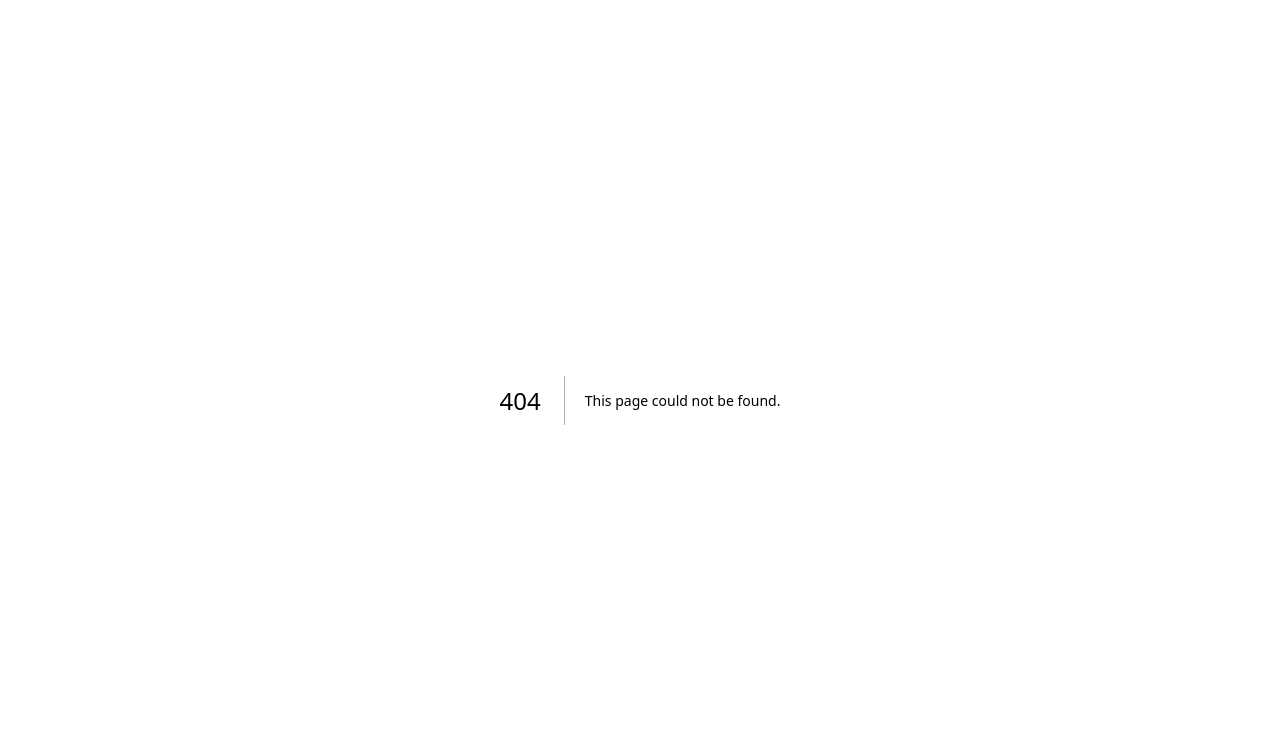
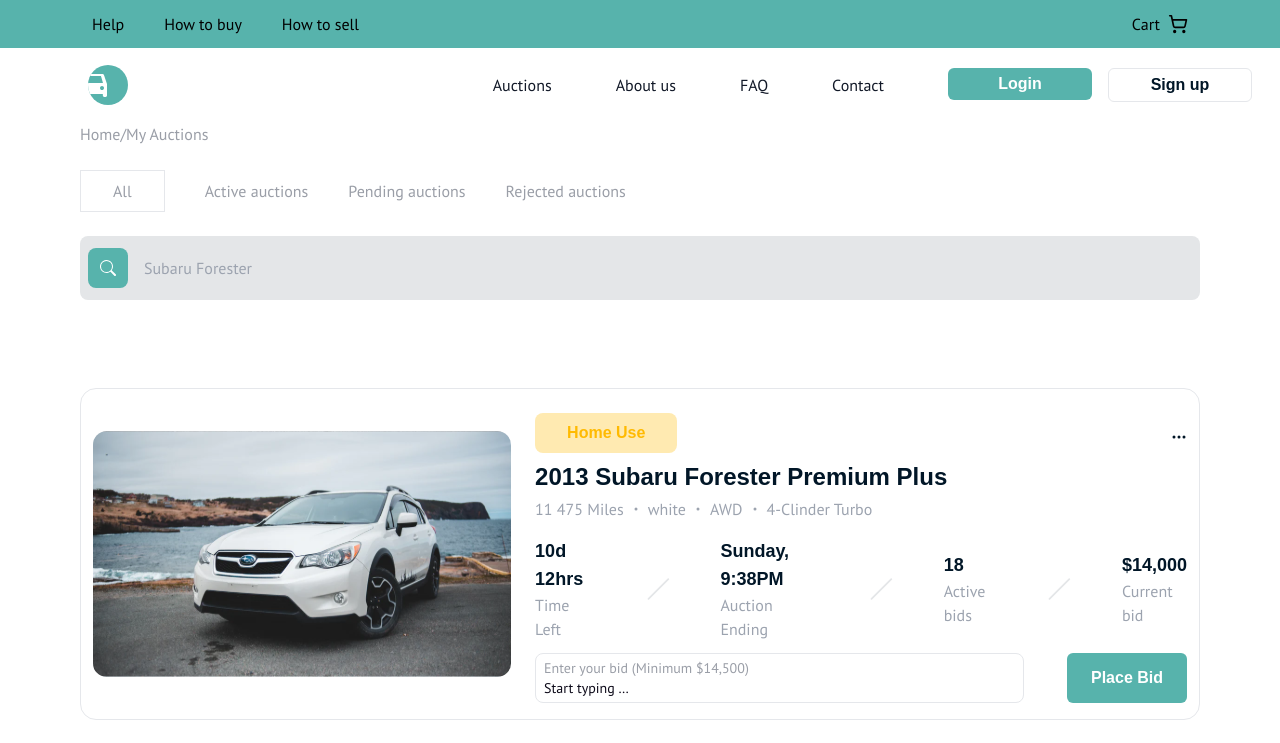
Before and after one commit to junior-8080/auctionApp, a Next.js app: page /myAuctions in a window 1280 px wide. Before the commit this address had no page. Shown: the top 743 px of the page. Built offline with nearby package versions, Linux system fonts and the light colour scheme.

Commit message:
product details page

```diff
--- a/src/app/globals.css
+++ b/src/app/globals.css
@@ -18,9 +18,7 @@
 
 body {
   color: rgb(var(--foreground-rgb));
-  background: linear-gradient(to bottom,
-      transparent,
-      rgb(var(--background-end-rgb))) rgb(var(--background-start-rgb));
+  /* background: ; */
 }
 
 
--- /dev/null
+++ b/src/app/myAuctions/page.tsx
@@ -0,0 +1,16 @@
+import Footer from "@/components/Footer";
+import Navbar from "@/components/Navbar";
+import PageContent from "@/components/myAuctions/PageContent";
+import React from "react";
+
+const page = () => {
+  return (
+    <div>
+      <Navbar />
+      <PageContent />
+      <Footer />
+    </div>
+  );
+};
+
+export default page;
--- a/src/app/page.tsx
+++ b/src/app/page.tsx
@@ -13,8 +13,16 @@
       <HeroSection />
       <Features />
       <section className="flex flex-col pl-20 gap-4 pr-20">
-        <ProductListing caption="ENDING SOON AUCTIONS" />
-        <ProductListing caption="LATEST AUCTIONS" />
+        <ProductListing
+          auctionPage={false}
+          flexCard={false}
+          caption="ENDING SOON AUCTIONS"
+        />
+        <ProductListing
+          auctionPage={false}
+          flexCard={false}
+          caption="LATEST AUCTIONS"
+        />
       </section>
       <ContactForm />
       <Footer />
--- /dev/null
+++ b/src/components/myAuctions/PageContent.tsx
@@ -0,0 +1,47 @@
+import React from "react";
+import { BsSearch } from "react-icons/bs";
+import ProductListing from "../products/ProductListing";
+import { MdArrowRight, MdOutlineKeyboardArrowRight } from "react-icons/md";
+
+const PageContent = () => {
+  return (
+    <main className="px-20 pb-20">
+      <div className="flex flex-col  space-y-6 pb-8">
+        <p className="text-grey">Home/My Auctions</p>
+        <div className="flex items-center  gap-10 text-grey">
+          <p className="px-8 py-2  border text-center">All</p>
+          <p>Active auctions</p>
+          <p>Pending auctions</p>
+          <p>Rejected auctions</p>
+        </div>
+        <div className="flex items-center rounded-lg px-2 bg-[#E4E6E8] h-16">
+          <p className="flex items-center rounded-lg mr-2 p-3 h-10 text-white bg-teal">
+            <BsSearch />
+          </p>
+          <input
+            id="search-auctions"
+            className="flex-1 bg-transparent px-2 py-1 text-textBlack focus:outline-none  outline-none"
+            type="text"
+            name="search"
+            value=""
+            placeholder="Subaru Forester"
+            // onChange={(e) => handleChange(e)}
+          />
+        </div>
+      </div>
+
+    <ProductListing caption={""} auctionPage={true} flexCard={true} />
+
+      <div className="text-smbold flex gap-10 items-center">
+        <p className="bg-teal py-2 px-5 rounded-lg text-white">1</p>
+        <p>2</p>
+        <p>3</p>
+        <p>4</p>
+        <p>5</p>
+        <button className="flex items-center border rounded-lg font-[400] text-grey py-2 px-5 ">Next <MdOutlineKeyboardArrowRight className='ml-2' /></button>
+      </div>
+    </main>
+  );
+};
+
+export default PageContent;
--- a/src/components/products/PageContent.tsx
+++ b/src/components/products/PageContent.tsx
@@ -283,7 +283,7 @@
         </div>
 
         <div className="pt-10 pb-20">
-          <ProductListing caption="RELATED PRODUCTS" />
+          <ProductListing auctionPage={false}  flexCard={false} caption="RELATED PRODUCTS" />
         </div>
       </div>
     </div>
--- a/src/components/products/ProductCard.tsx
+++ b/src/components/products/ProductCard.tsx
@@ -2,22 +2,52 @@
 import Image from "next/image";
 import Link from "next/link";
 import React from "react";
-import { BsDot } from "react-icons/bs";
+import { BsDot, BsSlashLg, BsThreeDots } from "react-icons/bs";
 import { PiWarningCircleLight } from "react-icons/pi";
 
-const ProductCard = () => {
+const ProductCard = ({
+  flexCard,
+  auctionPage,
+}: {
+  flexCard: boolean;
+  auctionPage: boolean;
+}) => {
   return (
-    <Link href='/productDetails/544'>
-    <div className="p-3 h-628 rounded-2xl border">
+    <Link href="/productDetails/544">
+      <div
+        className={`${
+          flexCard ? "flex-row gap-6" : "flex-col"
+        }  flex p-3 h-628 rounded-2xl border `}
+      >
         <div className="relative">
-        <Image src="/assets/Car1.svg" width={472} height={277} alt="product" />
+          <Image
+            className={`${flexCard && "h-full"}`}
+            src="/assets/Car1.svg"
+            width={`${auctionPage ? 500 : flexCard ? 280 : 472}`}
+            height={`${flexCard ? 300 : 277}`}
+            alt="product"
+          />
+          {!flexCard && (
             <p className="flex bg-slate-100 items-center justify-center absolute top-3 right-3 rounded-md w-6 h-6  cursor-pointer ">
               <PiWarningCircleLight className="text-gray-500" />
             </p>
+          )}
         </div>
 
-      <div className="flex flex-col text-black-500 pt-3 pb-1 ">
+        <div
+          className={`flex flex-col ${
+            auctionPage && "gap-4"
+          } text-black-500 pt-3 pb-1 `}
+        >
           <div className="flex flex-col">
+            {auctionPage && (
+              <div className="flex justify-between items-center">
+                <p className="bg-[#ffeab1] rounded-lg text-[#FFBA02] font-bold px-8 py-2 mb-2">
+                  Home Use
+                </p>
+                <BsThreeDots />
+              </div>
+            )}
             <p className="text-2xl mb-1 font-bold">
               2013 Subaru Forester Premium Plus
             </p>
@@ -32,6 +62,7 @@
             </p>
           </div>
 
+          {!auctionPage && (
             <div className="flex mt-4 mb-4 ">
               <div className="w-58 h-54 rounded-md border p-1">
                 <Image
@@ -46,25 +77,74 @@
                 <span>Seller</span>
               </div>
             </div>
+          )}
 
-        <div className="flex gap-12 ">
+          {flexCard && (
+            <>
+              <div className="flex gap-12 items-center">
                 <p className="flex flex-col">
                   <span className="font-bold text-lg">10d 12hrs</span>
                   <span className="text-gray-400 ">Time Left</span>
                 </p>
+                <BsSlashLg
+                  className={`${
+                    auctionPage ? "flex h-16 w-10 text-[#E4E6E8] " : "hidden"
+                  }`}
+                />
+                <p className={`flex flex-col ${!auctionPage && "hidden"}`}>
+                  <span className="font-bold text-lg">Sunday, 9:38PM</span>
+                  <span className="text-gray-400">Auction Ending</span>
+                </p>
+                <BsSlashLg
+                  className={`${
+                    auctionPage ? "flex h-16 w-10 text-[#E4E6E8] " : "hidden"
+                  }`}
+                />
                 <p className="flex flex-col">
                   <span className="font-bold text-lg">18</span>
                   <span className="text-gray-400">Active bids</span>
                 </p>
+                <BsSlashLg
+                  className={`${
+                    auctionPage ? "flex h-16 w-10 text-[#E4E6E8] " : "hidden"
+                  }`}
+                />
                 <p className="flex flex-col">
                   <span className="font-bold text-lg">$14,000</span>
                   <span className="text-gray-400">Current bid</span>
                 </p>
               </div>
-        <div className="justify-center items-center mt-5">
+            </>
+          )}
+
+          <div className={`flex  justify-between items-center -mt-1`}>
+            {auctionPage && (
+              <div className="flex text-sm w-9/12 flex-col justify-center rounded-lg g px-2 py-2 bg-transparent border h-[50px]">
+                <p className=" text-grey ">Enter your bid (Minimum $14,500)</p>
+                <input
+                  id="search-auctions"
+                  className="flex-1 placeholder-textBlack bg-transparent text-textBlack focus:outline-none  outline-none"
+                  type="text"
+                  name="search"
+                  value=""
+                  placeholder="Start typing …"
+                  // onChange={(e) => handleChange(e)}
+                />
+              </div>
+            )}
+
+            {flexCard && (
+              <button className="bg-teal px-6 h-[50px] rounded-md text-base font-bold text-white ">
+                {auctionPage ? "Place Bid" : " View Auction"}
+              </button>
+            )}
+            {!auctionPage && !flexCard && (
+              <div className="w-full justify-center items-center mt-5">
                 <button className="bg-teal h-16 rounded-md text-2xl font-bold text-white w-full">
                   Place Bid
                 </button>
+              </div>
+            )}
           </div>
         </div>
       </div>
--- a/src/components/products/ProductListing.tsx
+++ b/src/components/products/ProductListing.tsx
@@ -2,10 +2,19 @@
 import { AiOutlineArrowLeft, AiOutlineArrowRight } from "react-icons/ai";
 import ProductCard from "./ProductCard";
 
-const ProductListing = ({ caption }: { caption: string })=> {
+const ProductListing = ({
+  caption,
+  flexCard,
+  auctionPage
+}: {
+  caption: string;
+  flexCard: boolean;
+  auctionPage:boolean;
+}) => {
   return (
     <div className="flex flex-col  my-10 gap-20">
       <div className="flex flex-col">
+        {!flexCard ? (
           <div className="flex justify-between">
             <p className="text-3xl text-black-500 font-bold">{caption}</p>
             <p className="flex gap-3 items-center">
@@ -18,11 +27,16 @@
               </button>
             </p>
           </div>
+        ) : (
+          ""
+        )}
 
-        <div className="flex gap-6 mt-4">
-          <ProductCard />
-          <ProductCard />
-          <ProductCard />
+        <div
+          className={`flex gap-6 mt-4 ${flexCard ? "flex-col" : "flex-row"}`}
+        >
+          <ProductCard auctionPage={auctionPage} flexCard={flexCard} />
+          <ProductCard auctionPage={auctionPage}  flexCard={flexCard} />
+          <ProductCard auctionPage={auctionPage}  flexCard={flexCard} />
         </div>
       </div>
     </div>
```
Also changed, not shown: src/components/Navbar.tsx (+14 -0 lines). Lines whose indentation alone changed are shown as unchanged.
